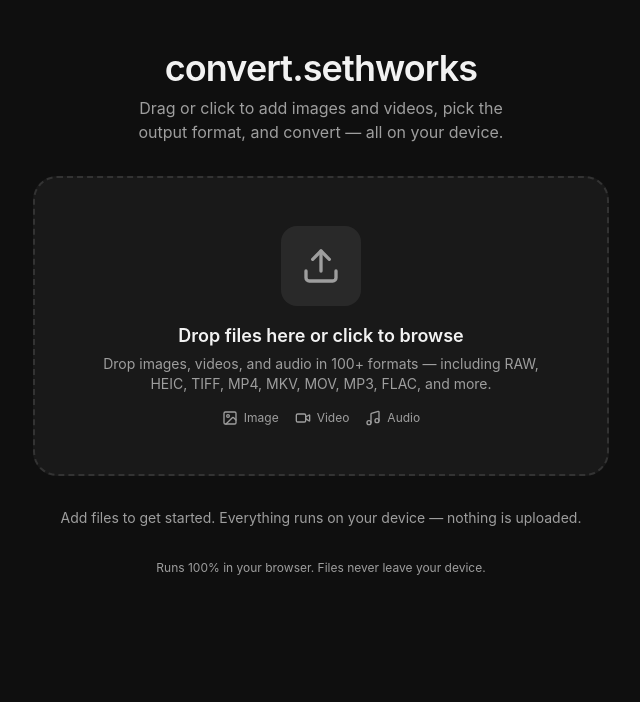
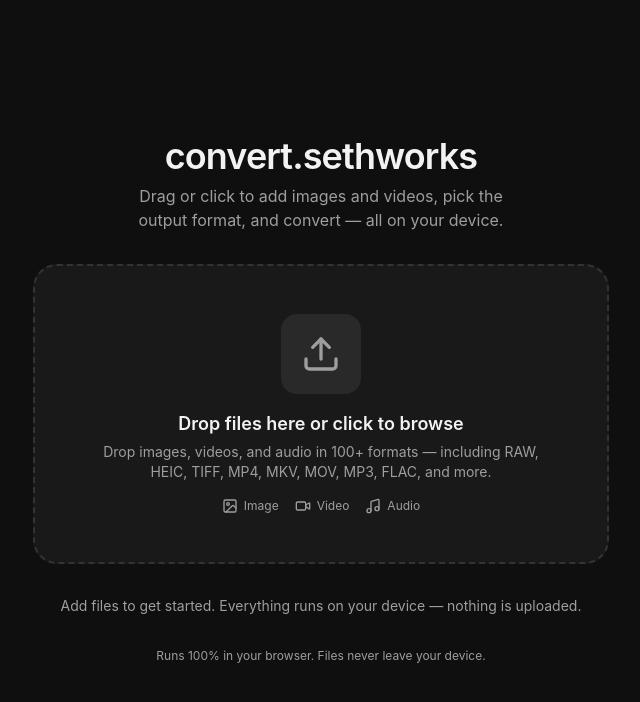
Before and after one commit to xptea/convert.sethworks, a React (Vite) app: page / in a window 1280 px wide. Shown: the top 702 px of the page, without its empty margins (319-959 px from the left). Built offline with nearby package versions, Linux system fonts and the light colour scheme.

Commit message:
Center all page content vertically and horizontally

```diff
--- a/src/App.tsx
+++ b/src/App.tsx
@@ -2,8 +2,8 @@
 
 function App() {
   return (
-    <div className="min-h-screen bg-background px-4 py-12">
-      <div className="mx-auto max-w-3xl space-y-8 text-center">
+    <div className="flex min-h-screen flex-col items-center justify-center bg-background p-4">
+      <div className="w-full max-w-3xl space-y-8 text-center">
         <div className="space-y-2">
           <h1 className="text-4xl font-semibold tracking-tight text-foreground">
             convert.sethworks
```
